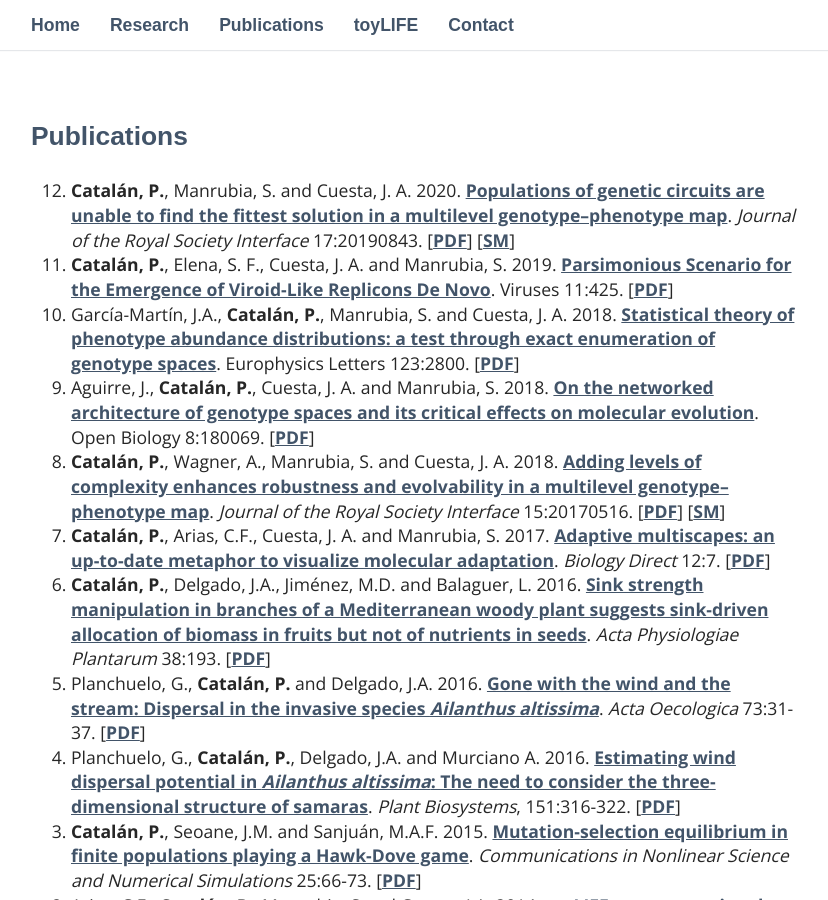
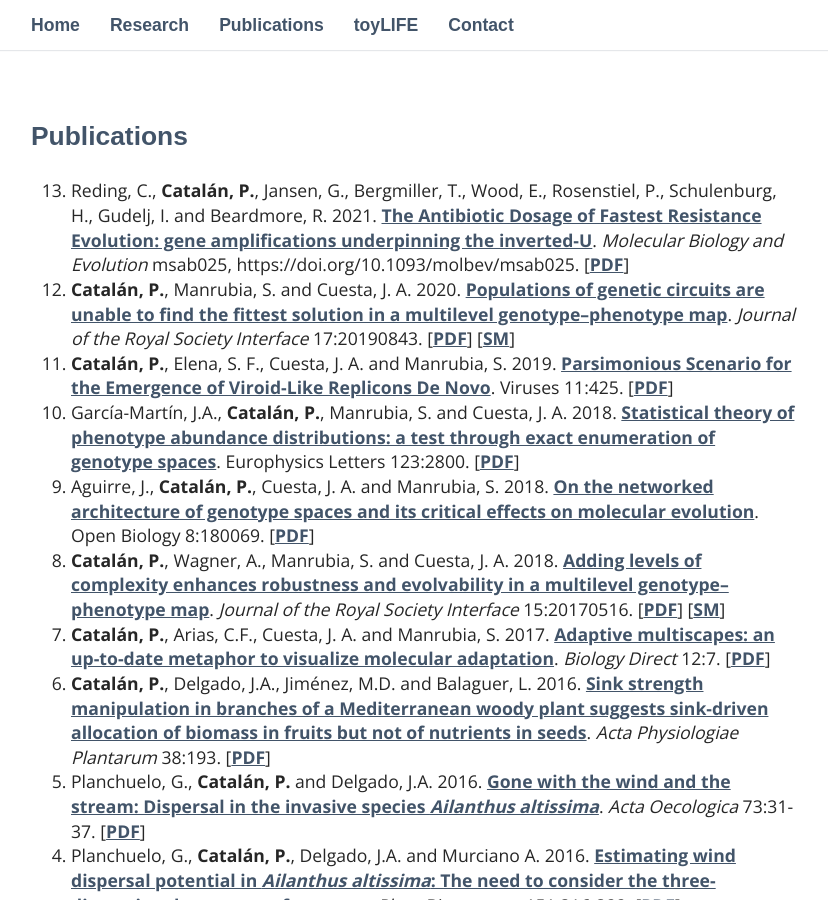
Before and after one commit to PabloCatalan/pablocatalan.github.io, a Jekyll site: the page built from _pages/02_publications.md, in a window 1280 px wide and 900 px high. Shown: the whole window, without its empty margins (224-1052 px from the left). Built offline with Jekyll 4.4.1, drawn with Linux system fonts in a browser that asks for light colours; some web fonts are replaced.

Commit message:
Update 02_publications.md

```diff
--- a/_pages/02_publications.md
+++ b/_pages/02_publications.md
@@ -4,6 +4,8 @@ title: Publications
 permalink: /publications/
 ---
 
+
+0.  Reding, C., **Catalán, P.**, Jansen, G., Bergmiller, T., Wood, E., Rosenstiel, P., Schulenburg, H., Gudelj, I. and Beardmore, R. 2021. [The Antibiotic Dosage of Fastest Resistance Evolution: gene amplifications underpinning the inverted-U](https://academic.oup.com/mbe/advance-article/doi/10.1093/molbev/msab025/6161781). *Molecular Biology and Evolution* msab025, https://doi.org/10.1093/molbev/msab025. [[PDF](/papers/reding2021_invertedU.pdf)]
 0. **Catalán, P.**, Manrubia, S. and Cuesta, J. A. 2020. [Populations of genetic circuits are unable to find the fittest solution in a multilevel genotype–phenotype map](https://royalsocietypublishing.org/doi/10.1098/rsif.2019.0843). *Journal of the Royal Society Interface* 17:20190843. [[PDF](/papers/catalan2020_patterns.pdf)] [[SM](/papers/catalan2020_patterns_Supp.pdf)]
 0. **Catalán, P.**, Elena, S. F., Cuesta,  J. A. and  Manrubia, S. 2019. [Parsimonious Scenario for the
   Emergence of Viroid-Like Replicons De Novo](https://www.mdpi.com/1999-4915/11/5/425/htm). Viruses
```
